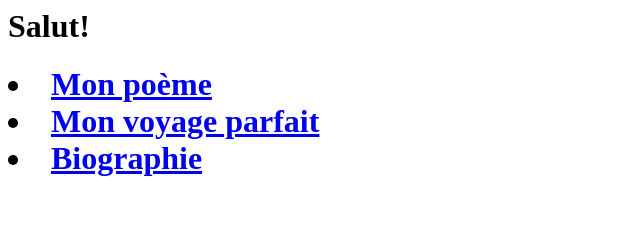
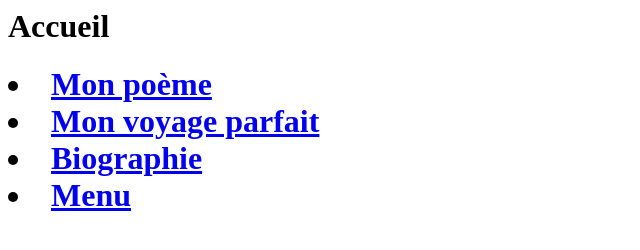
Before and after one commit to Klevin777/Klevin777.github.io, a plain HTML site: page index.html in a window 1280 px wide. Shown: the whole page, without its empty margins (0-640 px from the left). Drawn offline with Linux system fonts and the light colour scheme.

Commit message:
Update index.html

```diff
--- a/index.html
+++ b/index.html
@@ -1,4 +1,5 @@
-<h1>Salut!<H1>
+<h1>Accueil<H1>
 <li><a href=poeme.html>Mon poème</a></li>
 <li><a href=voyage.html>Mon voyage parfait</a></li>
 <li><a href=biographie.html>Biographie</a></li>
+<li><a href=menu.html>Menu</a></li>
```
